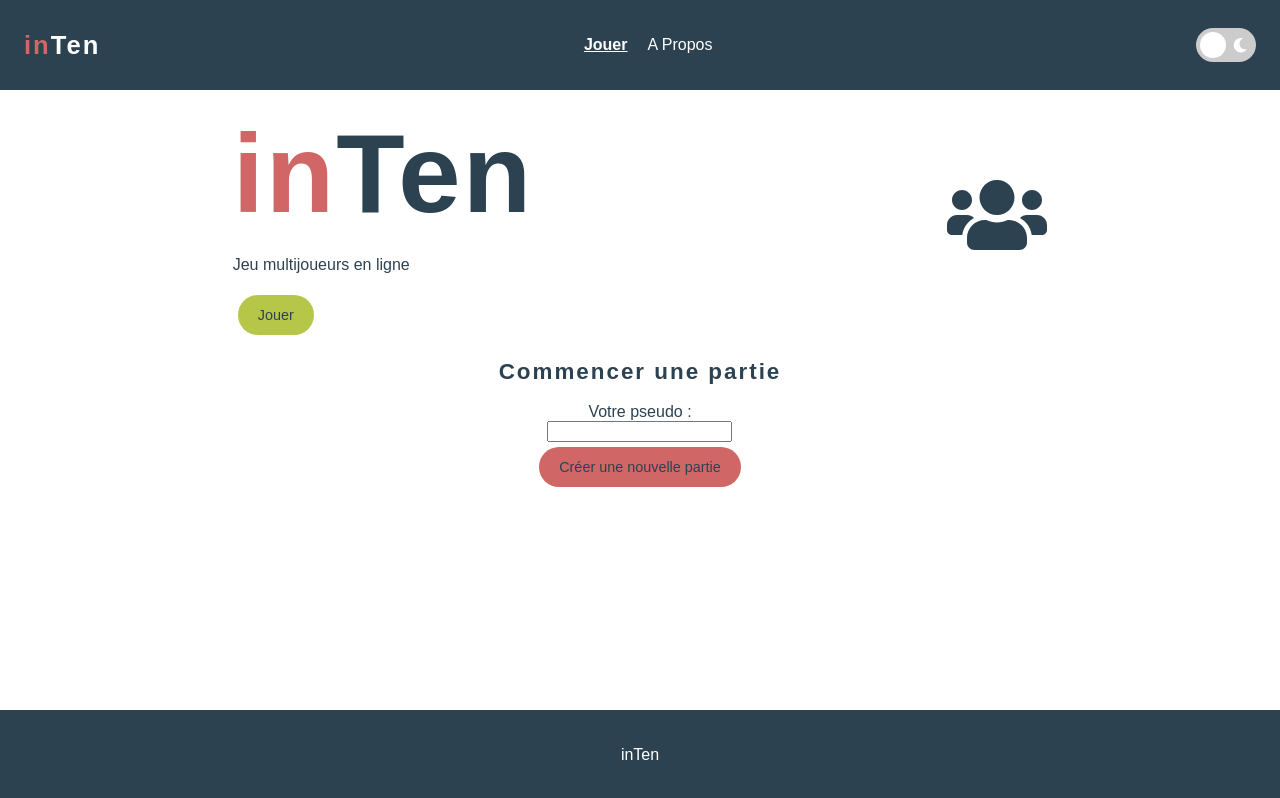
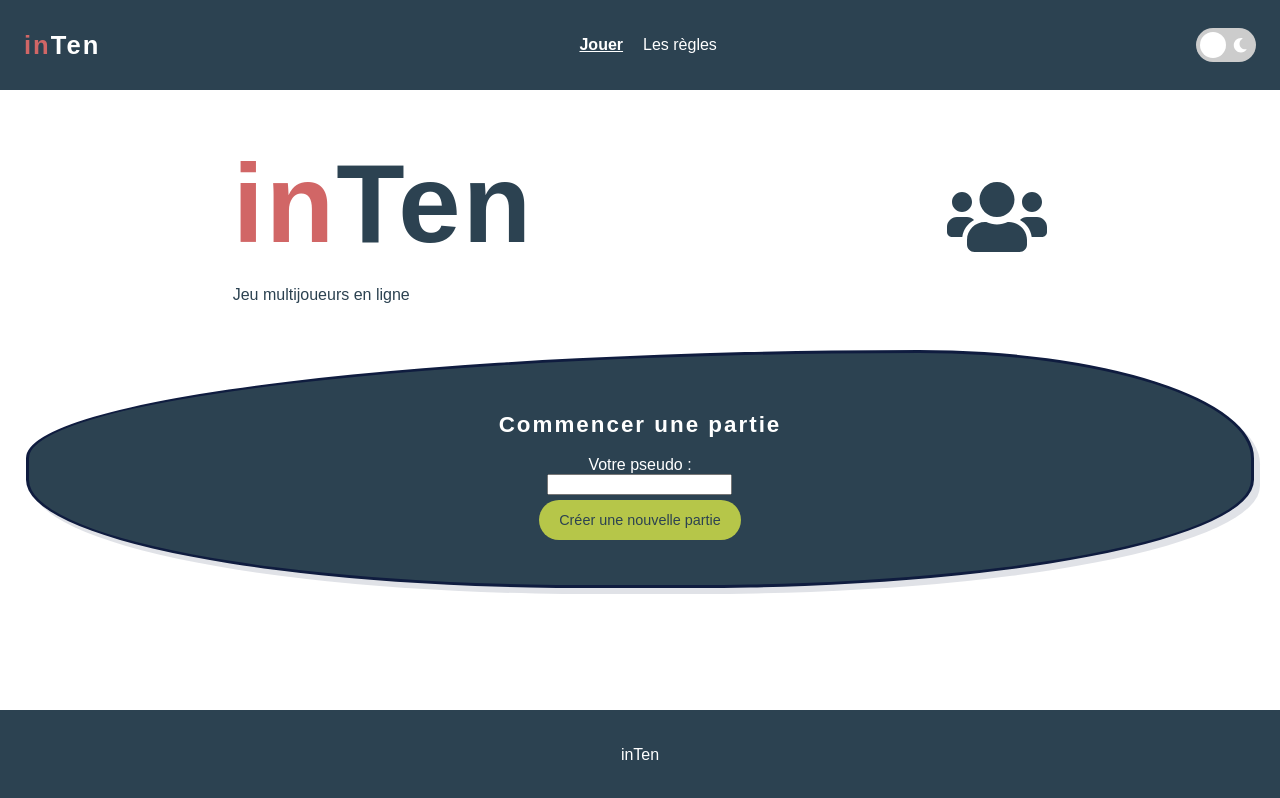
Before and after one commit to barbotinleane/in-ten, a React (Create React App) app: page / in a window 1280 px wide. Built offline with nearby package versions, Linux system fonts and the light colour scheme; the HTML template or start-up script is replaced by a standard one.

Commit message:
Adding restriction to number of players in a party

```diff
--- a/src/components/UI/Creator/index.js
+++ b/src/components/UI/Creator/index.js
@@ -11,15 +11,19 @@ const StartParty = () => {
   const params = useParams();
   const db = getFirestore();
 
+  //initiate the game
   const [game, setGame] = useState({
     id:params.gameId,
     players:[],
     questionsDone: [],
     started:false
   });
+
   const [text, setText] = useState("Inviter");
+  const [players, setPlayers] = useState(1);
+  const location = useLocation();
 
-  const location = useLocation();
+  //check if the visitor is the creator of the party
   let isCreator = false;
   if(location.state !== null){
       if(location.state.creatorId === 890989){
@@ -40,7 +44,7 @@ const StartParty = () => {
   //every seconds test if game is started
   setInterval(() => {
         if(game.started === true) {
-            navigate(`/play-game/${game.id}`, { state: {
+            navigate(`/jouer/${game.id}`, { state: {
                 pseudo: location.state.pseudo,
                 isCreator
             } });
@@ -55,7 +59,7 @@ const StartParty = () => {
       });
 
       const pseudo = game.players[0];
-      navigate(`/play-game/${game.id}`, { state: {
+      navigate(`/jouer/${game.id}`, { state: {
           pseudo,
           isCreator
       } });
@@ -90,12 +94,20 @@ const StartParty = () => {
               &nbsp;{text}
           </button>
           {(isCreator === true) ?
-          <button className="btn-primary" onClick={startGame}>
+          <button className={(game.players.length < 5) ? `btn-primary btn-primary-disabled` : 'btn-primary'}
+                  onClick={startGame}
+                  disabled={(game.players.length < 5)}>
               <FontAwesomeIcon icon={faPlay}/>
               &nbsp;Démarrer la partie
           </button>
           : <></>}
       </div>
+
+      {(game.players.length < 5) ?
+          <p className="italic">
+              Un minimum de 5 joueurs est nécessaire pour démarrer une partie
+          </p>
+      : <></>}
   </>);
 };
 
--- a/src/components/UI/GlobalStyle.js
+++ b/src/components/UI/GlobalStyle.js
@@ -1,7 +1,7 @@
 import { createGlobalStyle } from "styled-components";
 
 const GlobalStyle = createGlobalStyle`
-    body{
+    body {
       background-color: ${(props) => props.theme.backgroundColor};
       color: ${(props) => props.theme.textColor};
       text-align:center;
@@ -32,6 +32,18 @@ const GlobalStyle = createGlobalStyle`
       color: ${(props) => props.theme.brandColor};
     }
 
+    .size-5 {
+      font-size: 5em;
+    }
+
+    .row-space-around {
+      display: flex;
+      justify-content: space-around;
+      align-items: center;
+      text-align: left;
+      padding: 30px 0px;
+    }
+
     button, .btn-primary {
       font-family: Rubik, sans-serif;
       background-color: ${(props) => props.theme.brandColor};
@@ -51,6 +63,20 @@ const GlobalStyle = createGlobalStyle`
       background-color: ${(props) => props.theme.backgroundColor};
       border: 1px solid ${(props) => props.theme.brandColor};
       color: ${(props) => props.theme.brandColor};
+      box-shadow: 4px 4px 0px 0px ${(props) => props.theme.brandColor};
+      transition: box-shadow 0.4s;
+    }
+
+    button:disabled, .btn-primary-disabled {
+      opacity: 0.65;
+      cursor: not-allowed;
+
+      &:hover {
+        background-color: ${(props) => props.theme.brandColor};
+        color: ${(props) => props.theme.textColor};
+        border: none;
+        box-shadow: 0px 0px transparent;
+      }
     }
 
     .intensity {
@@ -71,6 +97,34 @@ const GlobalStyle = createGlobalStyle`
       background-color: ${(props) => props.theme.backgroundColor};
       border: 1px solid ${(props) => props.theme.secondaryColor};
       color: ${(props) => props.theme.secondaryColor};
+      box-shadow: 4px 4px 0px 0px ${(props) => props.theme.secondaryColor};
+      transition: box-shadow 0.4s;
+    }
+
+    .btn-secondary-disabled:hover {
+      background-color: ${(props) => props.theme.secondaryColor};
+      color: ${(props) => props.theme.textColor};
+    }
+
+    .box-rounded {
+      color: white;
+      background-color: ${(props) => props.theme.mainColor};
+      padding: 40px;
+      border-radius: 80% 30% 50% 50%/50%;
+      box-shadow: 0.375em 0.375em 0 0 rgba(15, 28, 63, 0.125);
+      border: 0.1875em solid #0F1C3F;
+    }
+
+    .italic {
+      font-style: italic;
+      font-size: 0.8em;
+      font-family: verdana, sans-serif;
+      width: 25%;
+      margin: auto;
+
+      @media only screen and (max-width: 600px) {
+        width: 100%;
+      }
     }
 
     /* The switch - the box around the slider */
--- a/src/components/UI/Header/index.js
+++ b/src/components/UI/Header/index.js
@@ -17,9 +17,9 @@ export default function Header({ isLight, handleToggleTheme }) {
                         Jouer
                     </MenuEl>
                 </Link>
-                <Link to="/about">
+                <Link to="/les-regles">
                     <MenuEl isCurrentPage={(window.location.pathname === "/about")? true : false}>
-                        A Propos
+                        Les règles
                     </MenuEl>
                 </Link>
             </nav>
--- a/src/components/UI/Home/index.js
+++ b/src/components/UI/Home/index.js
@@ -31,7 +31,7 @@ export default function Home() {
     const createParty = async () => {
         try {
             const docRef = await setDoc(doc(db, "games", game.id), game);
-            navigate(`/my-game/${game.id}`, { state: { creatorId: 890989 } });
+            navigate(`/ma-partie/${game.id}`, { state: { creatorId: 890989 } });
         } catch (e) {
             console.error("Error adding document: ", e);
         }
@@ -40,6 +40,7 @@ export default function Home() {
     return (<>
         <Intro createParty={ createParty }/>
 
+        <div id="play" className="box-rounded">
             <h2>Commencer une partie</h2>
 
             <label>Votre pseudo : </label><br/>
@@ -54,8 +55,9 @@ export default function Home() {
             }}/>
             <br/>
 
-        <button className="btn-primary" onClick={createParty}>
+            <button className="btn-secondary" onClick={createParty}>
                 Créer une nouvelle partie
             </button>
+        </div>
     </>);
 }
--- a/src/components/UI/Intro/index.js
+++ b/src/components/UI/Intro/index.js
@@ -1,50 +1,23 @@
-import styled from "styled-components";
 import { FontAwesomeIcon } from '@fortawesome/react-fontawesome'
 import { faUsers } from '@fortawesome/free-solid-svg-icons'
 
-export default function Intro({ createParty }) {
-
+export default function Intro() {
     return (
-        <Wrapper>
+        <section className="row-space-around">
             <div>
                 <h2>
-                    <Logo>
+                    <div className="size-5">
                         <span className="colorBrand">in</span>
                         <span>Ten</span>
-                    </Logo>
+                    </div>
                 </h2>
                 <p>Jeu multijoueurs en ligne</p>
-                <button className="btn-secondary" onClick={ createParty }>
-                    Jouer
-                </button>
             </div>
             <div>
-                <Icon>
+                <div className="size-5">
                     <FontAwesomeIcon icon={ faUsers }/>
-                </Icon>
+                </div>
             </div>
-        </Wrapper>
+        </section>
     )
 }
-
-const Wrapper = styled.header`
-    display: flex;
-    justify-content: space-around;
-    align-items: center;
-    text-align: left;
-`;
-
-const Logo = styled.header`
-    font-size: 5em;
-`;
-
-const Icon = styled.div`
-    font-size: 5em;
-    display:flex;
-    justify-content: space-around;
-    align-items: center;
-
-    &:hover {
-        font-weight:bold;
-    }
-`;
--- a/src/components/UI/Join/index.js
+++ b/src/components/UI/Join/index.js
@@ -17,7 +17,7 @@ const Join = () => {
         players: arrayUnion(pseudo)
       });
 
-      navigate(`/my-game/${gameId}`, { state: {
+      navigate(`/ma-partie/${gameId}`, { state: {
         isRegistered: 890989,
         pseudo: pseudo
       } });
--- a/src/components/UI/Layout.js
+++ b/src/components/UI/Layout.js
@@ -31,10 +31,10 @@ export default function Layout() {
             <Main>
                 <Router>
                     <Home path="/" />
-                    <About path="/about" />
-                    <MyGame path="/my-game/:gameId" />
-                    <Play path="/play-game/:gameId" />
-                    <EndGame path="/end-game" />
+                    <About path="/les-regles" />
+                    <MyGame path="/ma-partie/:gameId" />
+                    <Play path="/jouer/:gameId" />
+                    <EndGame path="/finir-la-partie" />
                 </Router>
             </Main>
 
```
Also changed, not shown: src/components/UI/Rules/index.js (deleted), 1 other file (tests, documents, lock files or other folders). Lines whose indentation alone changed are shown as unchanged.
